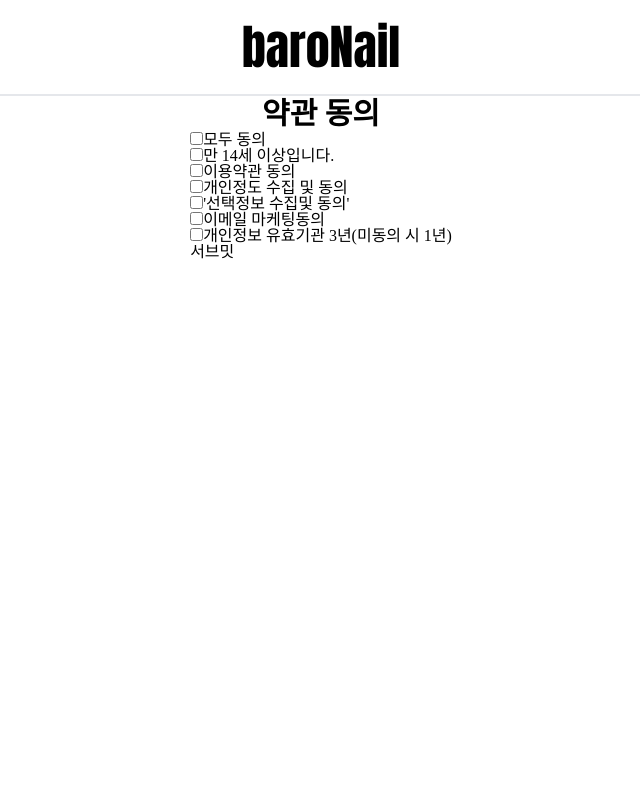
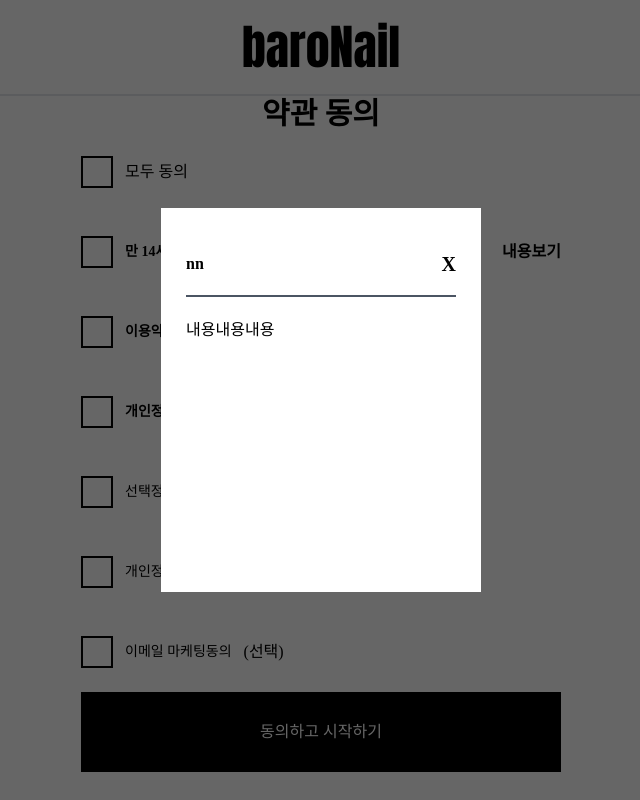
Before and after one commit to ProjectBaN/ProjectBaN, a React (Create React App) app in the folder client/: page /signup/term in a window 1280 px wide. Shown: the whole page, without its empty margins (319-959 px from the left). Built offline with nearby package versions, Linux system fonts and the light colour scheme.

Commit message:
Complate-siunTerm&Create-modal & Crate-joinForm
term 페이지완료, 모달생성 및 완료, joinpage 생성

```diff
--- a/client/src/App.js
+++ b/client/src/App.js
@@ -5,6 +5,7 @@ import { Routes, Route } from 'react-router-dom';
 import Signup from './pages/Signup/Signup';
 import Term from './pages/Signup/Term';
 import HomeMain from './pages/HomeMain';
+import JoinForm from './pages/Signup/JoinForm';
 
 function App() {
   return (
@@ -14,6 +15,7 @@ function App() {
         <Route path="/nail" element={<h2>네일</h2>}></Route>
         <Route path="/signup" element={<Signup />}></Route>
         <Route path="/signup/term" element={<Term />}></Route>
+        <Route path="/signup/joinform" element={<JoinForm />}></Route>
       </Routes>
     </div>
   );
--- /dev/null
+++ b/client/src/components/Signup/JoinForm/JoinFormMain.jsx
@@ -0,0 +1,12 @@
+import React from 'react';
+import JoinFormBody from './body/JoinFormBody';
+
+function JoinFormMain() {
+  return (
+    <div>
+      <JoinFormBody />
+    </div>
+  );
+}
+
+export default JoinFormMain;
--- /dev/null
+++ b/client/src/components/Signup/JoinForm/body/JoinFormBody.jsx
@@ -0,0 +1,9 @@
+import React from 'react';
+import { useLocation } from 'react-router-dom';
+
+function JoinFormBody() {
+  const location = useLocation();
+  return <div>JoinFormBody {location.state}</div>;
+}
+
+export default JoinFormBody;
--- a/client/src/components/Signup/Term/body/TermBody.jsx
+++ b/client/src/components/Signup/Term/body/TermBody.jsx
@@ -1,57 +1,86 @@
-import React, { useState } from 'react';
+import React, { useEffect, useState } from 'react';
+import { useNavigate } from 'react-router-dom';
+import Modal from '../../../common/Modal';
 
+// 값 숨기기
 const joinTermList = [
-  '만 14세 이상입니다.',
-  '이용약관동의',
-  '개인정도 수집 및 동의',
-  '선택정보 수집및 동의',
-  '개인정보 유효기관 3년(미동의 시 1년)',
-  '이메일 마케팅동의',
+  {
+    id: 1,
+    title: '만 14세 이상입니다.',
+    required: true,
+    contents:
+      'Lorem ipsum dolor sit, amet consectetur adipisicing elit. Quos dolorum natus dignissimos nemo qui modi delectus, quam omnis odio animi neque tempora, itaque ratione, quas reiciendis. Facere dolorem incidunt soluta ',
+  },
+  { id: 2, title: '이용약관동의', required: true },
+  { id: 3, title: '개인정도 수집 및 동의', required: true },
+  { id: 4, title: '선택정보 수집및 동의', required: false },
+  { id: 5, title: '개인정보 유효기관 3년(미동의 시 1년)', required: false },
+  { id: 6, title: '이메일 마케팅동의', required: false },
 ];
 
-const requireJoinTermList = ['만 14세 이상입니다.', '이용약관동의', '개인정도 수집 및 동의'];
+const joinTermRequiredList = joinTermList.filter((term) => term.required).map((term) => term.title);
+
+const joinTermTitleList = joinTermList.map((term) => term.title);
 
 function TermBody() {
-  const [termList, setTermList] = useState([]);
+  useEffect(() => {
+    allTermCheckSwitch();
+    return () => {};
+  });
+  const navigate = useNavigate();
+  const [termCheckList, setTermCheckList] = useState([]);
+  const [allTermListCheck, setAllTermListCheck] = useState(false);
+  const [warmList, setWarmList] = useState([]);
 
-  const [allTermListCheck, setAllTermListCheck] = useState(false);
-
-  const JoinSubmit = (event) => {
-    event.preventDefault();
-    // 현재리스트에서 필수 체크리스트만 뽑음
-    const requireCheckList = requireJoinTermList.filter((term) => termList.includes(term));
-    //  위리스트를 돌려 필수 체크리스트 중 없는것을 리스트로 뽑음
-    const nullCheckList = requireJoinTermList.filter((term) => !requireCheckList.includes(term));
-
-    if (nullCheckList.length !== 0) {
-      alert(nullCheckList + '를 입력해주세요');
-    } else {
-      alert('성공입니다.');
-    }
-  };
+  const [moDal, setMoDal] = useState(true);
+  const [moDalContents, setMoDalContents] = useState({ title: 'nn', contents: '내용' });
 
   const termCheck = (event) => {
     if (event.target.checked) {
-      console.log(event.target.value + '체크되었습니다.');
-      setTermList([...termList, event.target.value]);
+      setTermCheckList([...termCheckList, event.target.value]);
+      if (warmList.includes(event.target.value)) {
+        setWarmList(warmList.filter((term) => term !== event.target.value));
+      }
     } else {
-      console.log(event.target.value + '체크해제되었습니다.');
-      setTermList(termList.filter((term) => term !== event.target.value));
+      setTermCheckList(termCheckList.filter((term) => term !== event.target.value));
     }
-    console.log(event.target.checked);
   };
 
   const allTermCheck = (event) => {
     if (event.target.checked) {
-      console.log('모두체크되었습니다.');
+      setTermCheckList(joinTermTitleList);
       setAllTermListCheck(true);
-      setTermList([...joinTermList]);
+      setWarmList([]);
     } else {
-      console.log('모두체크해제되었습니다.');
       setAllTermListCheck(false);
-      setTermList([]);
+      setTermCheckList([]);
     }
-    console.log(event.target.checked);
+  };
+
+  const allTermCheckSwitch = () => {
+    if (termCheckList.length === joinTermList.length) {
+      setAllTermListCheck(true);
+    } else {
+      setAllTermListCheck(false);
+    }
+  };
+
+  const JoinSubmit = (event) => {
+    event.preventDefault();
+    const requiredCheckList = joinTermRequiredList.filter((term) => !termCheckList.includes(term));
+
+    if (requiredCheckList.length !== 0) {
+      alert(requiredCheckList + '를 체크하지 않으셨습니다.');
+      setWarmList(requiredCheckList);
+    } else {
+      const termCheckIdList = joinTermList.filter((term) => termCheckList.includes(term.title)).map((term) => term.id);
+      navigate('/signup/joinform', { state: termCheckIdList });
+    }
+  };
+
+  const modalSet = (title, contents) => {
+    setMoDalContents({ title, contents });
+    setMoDal(true);
   };
 
   return (
@@ -60,95 +89,65 @@ function TermBody() {
       <p className="text-3xl font-bold text-center">약관 동의</p>
 
       {/* form */}
-      <div>
+      <div className="w-full">
         <form action="" className="" onSubmit={JoinSubmit}>
-          <li>
+          <div className="h-20 flex items-center justify-start">
             <input
+              className="appearance-none bg-contain w-8 h-8 checked:bg-hero-pattern checked:bg-blue-600 checked:border-transparent border-2 border-solid border-black"
               type="checkbox"
               name=""
               id=""
               checked={allTermListCheck}
-              value={'모두동의'}
               onChange={allTermCheck}
             />
-            <label>모두 동의</label>
-          </li>
+            <p className="mx-PcSm">모두 동의</p>
+          </div>
 
-          <li>
-            <input
-              type="checkbox"
-              name=""
-              id=""
-              checked={termList.includes('만 14세 이상입니다.')}
-              value={'만 14세 이상입니다.'}
-              onChange={termCheck}
-            ></input>
-            <label>만 14세 이상입니다.</label>
-          </li>
+          {joinTermList.map((term) => {
+            return (
+              <li className="relative" key={term.id}>
+                <div className="flex h-20 items-center">
+                  <input
+                    className="appearance-none bg-contain w-8 h-8 checked:bg-hero-pattern checked:bg-blue-600 checked:border-transparent border-2 border-solid border-black"
+                    type="checkbox"
+                    id=""
+                    name=""
+                    checked={termCheckList.includes(term.title)}
+                    value={term.title}
+                    onChange={termCheck}
+                  />
 
-          <li>
-            <input
-              type="checkbox"
-              name=""
-              id=""
-              checked={termList.includes('이용약관동의')}
-              value={'이용약관동의'}
-              onChange={termCheck}
-            ></input>
-            <label>이용약관 동의</label>
-          </li>
+                  {term.required === true ? (
+                    <p className="mx-PcSm font-bold text-sm">{term.title}</p>
+                  ) : (
+                    <p className="mx-PcSm text-sm">{term.title}</p>
+                  )}
 
-          <li>
-            <input
-              type="checkbox"
-              name=""
-              id=""
-              checked={termList.includes('개인정도 수집 및 동의')}
-              value={'개인정도 수집 및 동의'}
-              onChange={termCheck}
-            ></input>
-            <label>개인정도 수집 및 동의</label>
-          </li>
+                  {term.required === true ? <p className="font-bold">(필수)</p> : <div>(선택)</div>}
 
-          <li>
-            <input
-              type="checkbox"
-              name=""
-              id=""
-              checked={termList.includes('선택정보 수집및 동의')}
-              value={'선택정보 수집및 동의'}
-              onChange={termCheck}
-            ></input>
-            <label>'선택정보 수집및 동의'</label>
-          </li>
+                  {term.contents && (
+                    <button
+                      className="absolute right-0 font-bold"
+                      onClick={(e) => {
+                        e.preventDefault();
+                        modalSet(term.title, term.contents);
+                      }}
+                    >
+                      내용보기
+                    </button>
+                  )}
+                </div>
+                {warmList.includes(term.title) && <div className="text-red-500">필수 동의 입니다.</div>}
+              </li>
+            );
+          })}
 
-          <li>
-            <input
-              type="checkbox"
-              name=""
-              id=""
-              checked={termList.includes('이메일 마케팅동의')}
-              value={'이메일 마케팅동의'}
-              onChange={termCheck}
-            ></input>
-            <label>이메일 마케팅동의</label>
-          </li>
-
-          <li>
-            <input
-              type="checkbox"
-              name=""
-              id=""
-              checked={termList.includes('개인정보 유효기관 3년(미동의 시 1년)')}
-              value={'개인정보 유효기관 3년(미동의 시 1년)'}
-              onChange={termCheck}
-            ></input>
-            <label>개인정보 유효기관 3년(미동의 시 1년)</label>
-          </li>
-
-          <input type="submit" value={'서브밋'} />
+          <button className="w-full h-20   bg-black text-white" type="submit" value={'서브밋'}>
+            동의하고 시작하기
+          </button>
         </form>
       </div>
+      <Modal modal={moDal} setModal={setMoDal} title={moDalContents.title} contents={moDalContents.contents} />
     </main>
   );
 }
--- /dev/null
+++ b/client/src/components/common/Modal.jsx
@@ -0,0 +1,25 @@
+import React from 'react';
+
+function Modal({ modal, setModal, title, contents }) {
+  return (
+    modal && (
+      <div className="w-screen h-screen absolute  top-0 flex items-center before:contents-['a'] before:w-screen before:bg-black before:h-screen before:absolute before:opacity-60 ">
+        <div className="w-80 h-96 p-PcMd relative z-10 bg-white m-auto">
+          <div className="h-16 flex justify-between items-center border-b-2 border-gray-600 border-solid">
+            <p className="font-bold">{title}</p>
+            <button className="text-start font-bold text-xl" onClick={() => setModal(false)}>
+              X
+            </button>
+          </div>
+          <p className="mt-PcMd h-60 overflow-y-scroll pr-4">
+            {contents}
+            {contents}
+            {contents}
+          </p>
+        </div>
+      </div>
+    )
+  );
+}
+
+export default Modal;
--- /dev/null
+++ b/client/src/pages/Signup/JoinForm.jsx
@@ -0,0 +1,13 @@
+import React from 'react';
+import { useLocation } from 'react-router-dom';
+import JoinFormMain from '../../components/Signup/JoinForm/JoinFormMain';
+
+function JoinForm() {
+  return (
+    <div>
+      <JoinFormMain />
+    </div>
+  );
+}
+
+export default JoinForm;
```
Also changed, not shown: client/src/components/Signup/Signup/body/Signupbody.jsx (+6 -3 lines), client/tailwind.config.js (+11 -0 lines).
